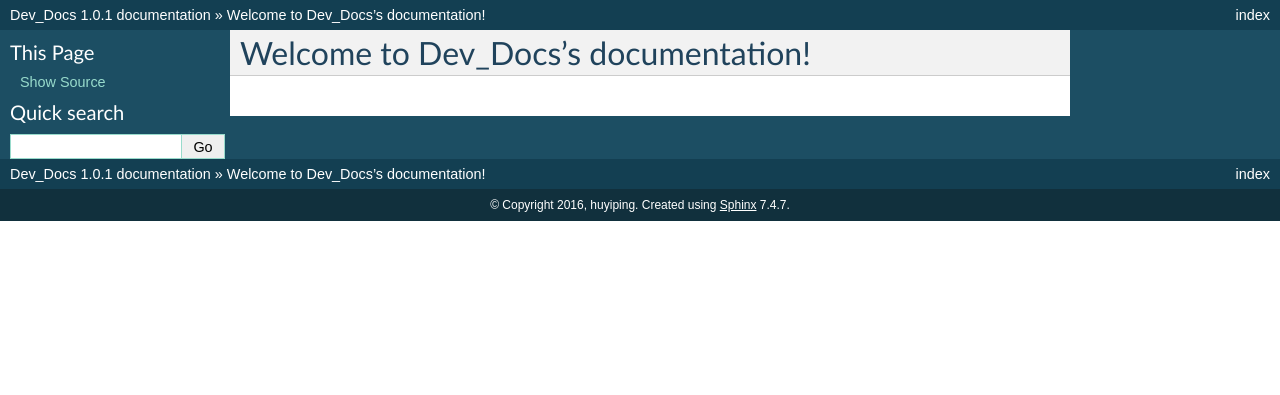
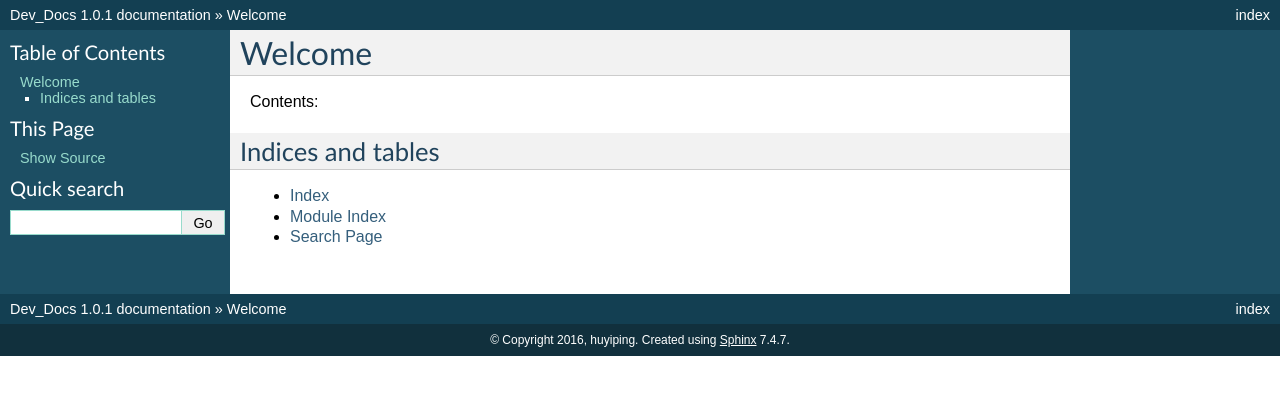
Before and after one commit to hoyping/dev_docs, a Sphinx documentation site: the page built from source/index.rst, in a window 1280 px wide. Shown: the top 395 px of the page. Built offline with Sphinx 7.4.7, drawn with Linux system fonts in a browser that asks for light colours; pages that are not in the unit, such as notebooks, are missing from menus.

Commit message:
update index

```diff
--- a/source/index.rst
+++ b/source/index.rst
@@ -3,12 +3,21 @@
    You can adapt this file completely to your liking, but it should at least
    contain the root `toctree` directive.
 
-Welcome to Dev_Docs's documentation!
+====================================
+Welcome
 ====================================
 
+Contents:
 
 .. toctree::
-   :maxdepth: 1
+   :maxdepth: 2
    :numbered:
 
-    ./python
+    python
+
+Indices and tables
+==================
+
+* :ref:`genindex`
+* :ref:`modindex`
+* :ref:`search`
```
